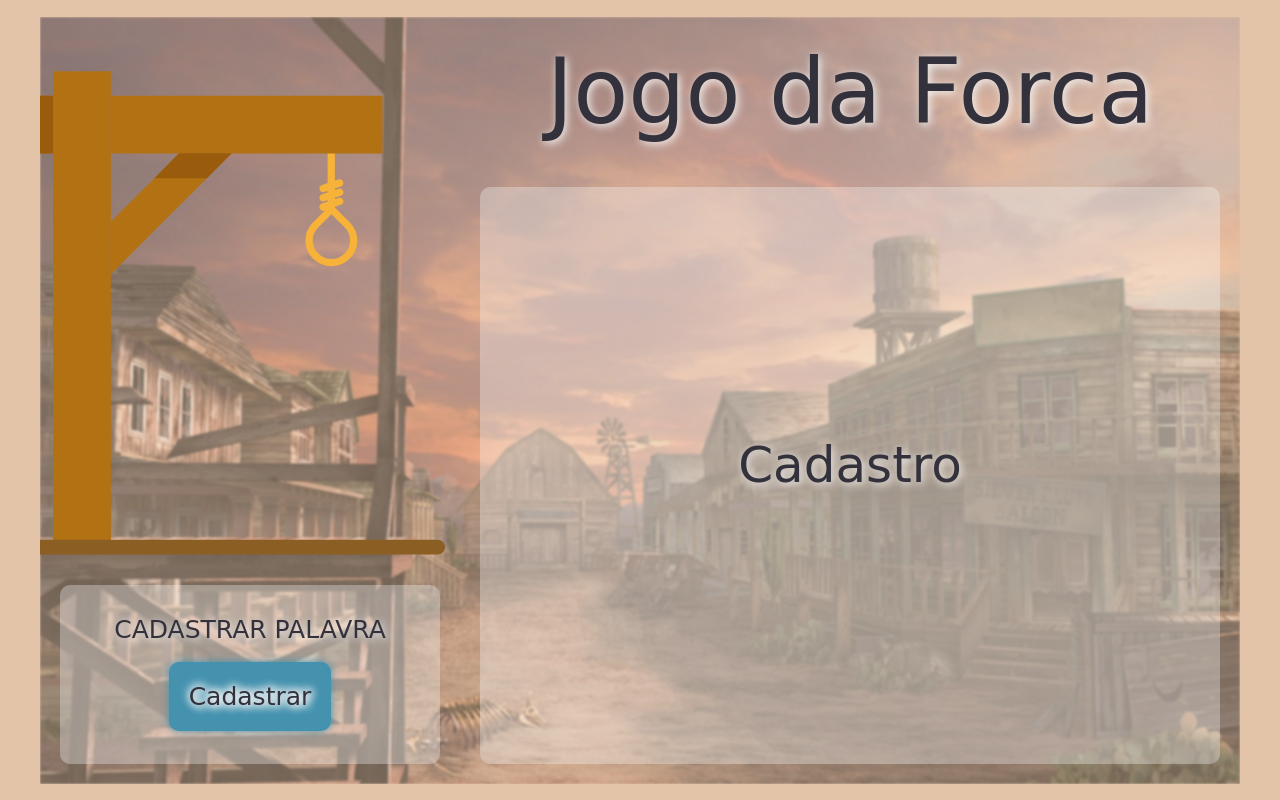
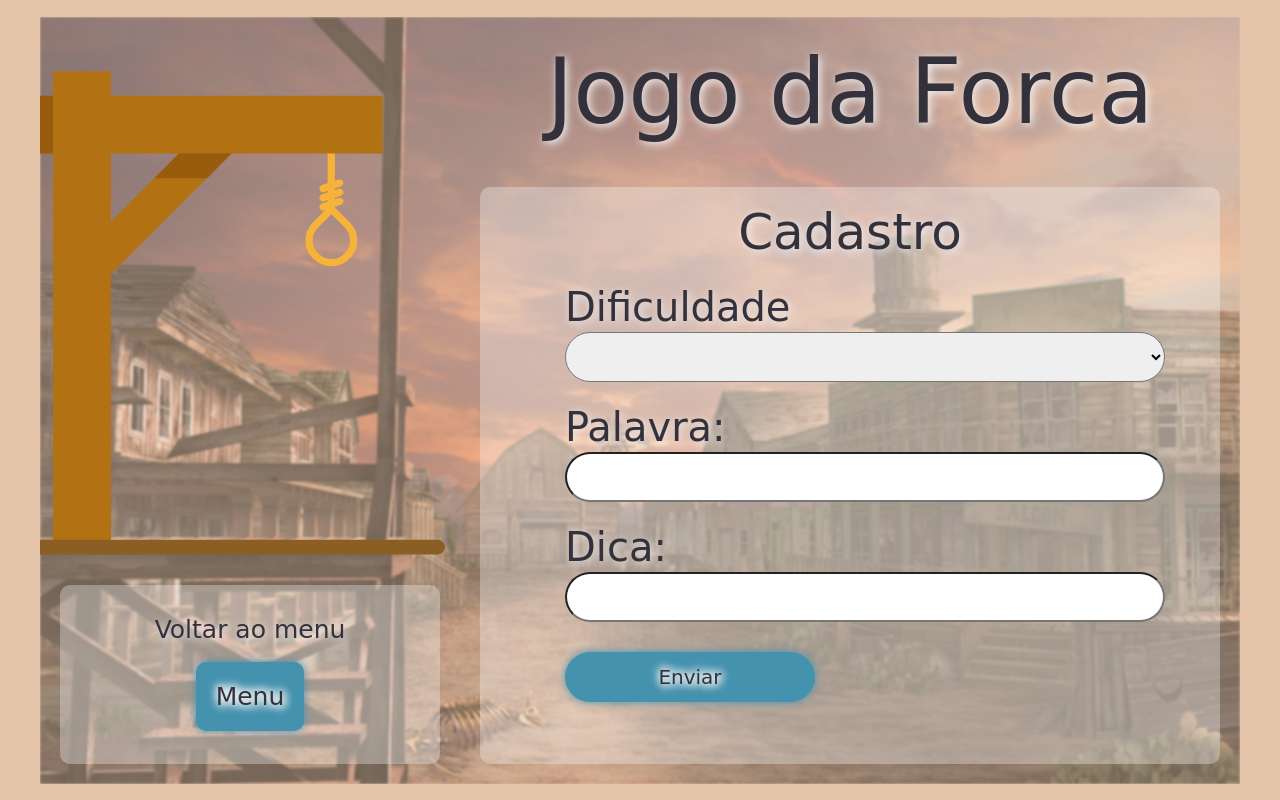
Before and after one commit to lucaslima0209/web-atividade-9, a plain HTML site: page index.html in a window 1280 px wide. Both pictures are taken after a click on the button "Cadastrar". Drawn offline with Linux system fonts and the light colour scheme; a web font is replaced by a local one.

Commit message:
Commit 4 - adicionar palavras finalizado;

```diff
--- a/estilo.css
+++ b/estilo.css
@@ -139,7 +139,8 @@ p {
 #cadastro {
   display: none;
   flex-direction: column;
-  justify-content: center;
+  justify-content:  top;
+  align-items: center;
   display: none;
   background-color: #f6f5f555;
   margin: 20px;
@@ -204,6 +205,7 @@ button:hover {
   justify-content: center;
   align-items: center;
   padding: 10px;
+  size: 100px;
 }
 
 .teclado {
@@ -243,3 +245,33 @@ button:hover {
 .escondido {
   display: none;
 }
+
+.conteudo-cadastro form{
+  align-items: center;
+  justify-content: center;
+}
+
+.conteudo-cadastro select, input, .botao-cadastro {
+  border-radius: 50px;
+  margin-bottom: 25px;
+  margin-top: 5px;
+  width: 600px;
+  height: 50px;
+  text-align: left;
+  padding: 3px;
+  font-size: 25px;
+}
+
+.conteudo-cadastro .botao-cadastro {
+  width: 250px;
+  font-size: 20px;
+  text-align: center;
+}
+
+.conteudo-cadastro select {
+  font-size: 25px;
+}
+
+.p-cadastro{
+  font-size: 40px;
+}
--- a/index.html
+++ b/index.html
@@ -42,7 +42,7 @@
       </div>
       <div class="mensagem">
         <div class="texto"><p>CADASTRAR PALAVRA</p></div>
-        <button class="reiniciar">Reiniciar</button>
+        <button class="menu">Menu</button>
         <button class="cadastrar">Cadastrar</button>
       </div>
     </div>
@@ -60,7 +60,36 @@
         </div>
         <div id="cadastro">
           <h2>Cadastro</h2>
-
+          <div class="conteudo-cadastro">
+            <form class="form">
+              <p class="p-cadastro">
+                <label for="Dificuldade">Dificuldade</label>
+              </p>
+              <p class="p-cadastro">
+                <select name="dificuldade" id="nova-dificuldade">
+                  <option value="vazio"></option>
+                  <option value="facil">Fácil (5 letras)</option>
+                  <option value="medio">Médio (7 letras)</option>
+                  <option value="dificil">Difícil (9 letras)</option>
+                </select>
+              </p>
+              <p class="p-cadastro">
+                <label for="nome">Palavra:</label>
+              </p>
+              <p class="p-cadastro">
+                <input type="text" name="nova-palavra" id="nova-palavra">
+              </p>
+              <p class="p-cadastro">
+                <label for="dica">Dica:</label>
+              </p>
+              <p class="p-cadastro">
+                <input type="text" name="ova-ndica" id="nova-dica">
+              </p>
+            </form>
+            <p>
+              <button class="botao-cadastro">Enviar</button>
+            </p>
+          </div>
         </div>
         <div id="jogo">
           <div class="respsota">
--- a/jogo.js
+++ b/jogo.js
@@ -9,12 +9,14 @@ const elementos = {
   teclado: document.querySelector('.teclado'),
   palavra: document.querySelector('.palavra'),
   dica: document.getElementById('dica'),
+  formulario : document.querySelector('.form'),
   botoes: {
     facil: document.querySelector('.botao-facil'),
     medio: document.querySelector('.botao-medio'),
     dificil: document.querySelector('.botao-dificil'),
-    reiniciar: document.querySelector('.reiniciar'),
+    menu: document.querySelector('.menu'),
     cadastrar: document.querySelector('.cadastrar'),
+    adicionarPalavra: document.querySelector('.botao-cadastro'),
   },
   boneco: [
     document.querySelector('.boneco-cabeca'),
@@ -27,44 +29,46 @@ const elementos = {
 };
 
 const palavras = {
-  facil: [{valor: 'anciã', dica: 'mulher de idade avançada, respeitável.'},
-  {valor: 'série', dica: 'classe, categoria.'},
-  {valor: 'morte', dica: 'fim da vida.'},
-  {valor: 'maior', dica: 'que supera outro em quantidade, grandeza.'},
-  {valor: 'noite', dica: 'horário em que está escuro.'},
-  {valor: 'ímpar', dica: 'número não divisível por 2.'},
-  {valor: 'salvo', dica: 'algo preservado, intacto.'},
-  {valor: 'vetor', dica: 'na informática, estrutura que armazena um conjunto de dados.'},
-  {valor: 'pizza', dica: 'alimento de forma redonda de origem italiana.'},
+  facil: [{valor: 'anciã', dica: 'mulher de idade avançada, respeitável'},
+  {valor: 'série', dica: 'classe, categoria'},
+  {valor: 'morte', dica: 'fim da vida'},
+  {valor: 'maior', dica: 'que supera outro em quantidade, grandeza'},
+  {valor: 'noite', dica: 'horário em que está escuro'},
+  {valor: 'ímpar', dica: 'número não divisível por 2'},
+  {valor: 'salvo', dica: 'algo preservado, intacto'},
+  {valor: 'vetor', dica: 'na informática, estrutura que armazena um conjunto de dados'},
+  {valor: 'pizza', dica: 'alimento de forma redonda de origem italiana'},
   {valor: 'sagaz', dica: 'pessoa que não se deixa ser enganada'},],
 
-  medio: [{valor: 'cônjuge', dica: 'pessoa com quem se tem uma relação semelhante ao casamento.'},
-  {valor: 'exceção', dica: 'ruptura de regra ou norma.'},
-  {valor: 'efêmero', dica: 'que tem curta duração, temporário.'},
-  {valor: 'prolixo', dica: 'que usa palavras em excesso.'},
-  {valor: 'idílico', dica: 'que resulta de um sonho, de um devaneio, de uma utopia.'},
-  {valor: 'análogo', dica: 'que é semelhante, idêntico a outra coisa ou pessoa.'},
-  {valor: 'caráter', dica: 'formação moral, índole.'},
-  {valor: 'genuíno', dica: 'algo verdadeiro, puro, correto.'},
-  {valor: 'estória', dica: 'texto popular, narrativa infantil.'},
-  {valor: 'sublime', dica: 'que transcende o humano, não é ordinário, comum.'},],
+  medio: [{valor: 'cônjuge', dica: 'pessoa com quem se tem uma relação semelhante ao casamento'},
+  {valor: 'exceção', dica: 'ruptura de regra ou norma'},
+  {valor: 'efêmero', dica: 'que tem curta duração, temporário'},
+  {valor: 'prolixo', dica: 'que usa palavras em excesso'},
+  {valor: 'idílico', dica: 'que resulta de um sonho, de um devaneio, de uma utopia'},
+  {valor: 'análogo', dica: 'que é semelhante, idêntico a outra coisa ou pessoa'},
+  {valor: 'caráter', dica: 'formação moral, índole'},
+  {valor: 'genuíno', dica: 'algo verdadeiro, puro, correto'},
+  {valor: 'estória', dica: 'texto popular, narrativa infantil'},
+  {valor: 'sublime', dica: 'que transcende o humano, não é ordinário, comum'},],
 
-  dificil: [{valor: 'concepção', dica: 'conhecimento sobre algo, ideia.'},
-  {valor: 'plenitude', dica: 'condição daquilo que está completo, inteiro, sem espaço.'},
-  {valor: 'essencial', dica: 'algo muito necessário, fundamental.'},
-  {valor: 'hipócrita', dica: 'pessoa que finge sentir o que não sente, falso.'},
-  {valor: 'perspicaz', dica: 'que possui inteligência e sagacidade.'},
-  {valor: 'paradigma', dica: 'padrão já estabelecido, norma.'},
-  {valor: 'dicotomia', dica: 'oposição entre duas coisas, ex.: o bem e o mal.'},
-  {valor: 'hegemonia', dica: 'influência absoluta, liderança ou superioridade.'},
-  {valor: 'ratificar', dica: 'validar um ato ou compromisso.'},
-  {valor: 'propósito', dica: 'aquilo que se busca realizar, alcançar.'},],
+  dificil: [{valor: 'concepção', dica: 'conhecimento sobre algo, ideia'},
+  {valor: 'plenitude', dica: 'condição daquilo que está completo, inteiro, sem espaço'},
+  {valor: 'essencial', dica: 'algo muito necessário, fundamental'},
+  {valor: 'hipócrita', dica: 'pessoa que finge sentir o que não sente, falso'},
+  {valor: 'perspicaz', dica: 'que possui inteligência e sagacidade'},
+  {valor: 'paradigma', dica: 'padrão já estabelecido, norma'},
+  {valor: 'dicotomia', dica: 'oposição entre duas coisas, ex: o bem e o mal'},
+  {valor: 'hegemonia', dica: 'influência absoluta, liderança ou superioridade'},
+  {valor: 'ratificar', dica: 'validar um ato ou compromisso'},
+  {valor: 'propósito', dica: 'aquilo que se busca realizar, alcançar'},],
 };
 
 const cadastrarPalavra = () => {
   elementos.telaInicial.style.display = 'none';
   elementos.telaCadastro.style.display = 'flex';
-
+  elementos.textoMensagem.textContent = 'Voltar ao menu'
+  elementos.botoes.menu.style.display = 'flex';
+  elementos.botoes.cadastrar.style.display = 'none';
 }
 
 const novoJogo = () => {
@@ -80,7 +84,7 @@ const novoJogo = () => {
     chances: 6,
 
     definirPalavra: function (palavra, dica) {
-      elementos.dica.textContent = `Dica: ${dica}`
+      elementos.dica.textContent = `Dica: ${dica}.`
       this.palavra.original = palavra;
       this.palavra.tamanho = palavra.length;
       this.acertos = '';
@@ -114,17 +118,19 @@ const novoJogo = () => {
     },
   };
 
+  elementos.formulario.reset();
 
-  elementos.botoes.reiniciar.style.display = 'none';
+  elementos.botoes.menu.style.display = 'none';
   elementos.botoes.cadastrar.style.display = 'flex';
 
   elementos.dica.style.display = 'none';
   elementos.telaInicial.style.display = 'flex';
   elementos.telaJogo.style.display = 'none';
+  elementos.telaCadastro.style.display = 'none';
   elementos.telaMensagem.style.display = 'flex';
   elementos.telaMensagem.classList.remove('mensagem-vitoria');
   elementos.telaMensagem.classList.remove('mensagem-derrota');
-  elementos.textoMensagem.textContent = 'CADASTRAR PALAVRA';
+  elementos.textoMensagem.textContent = 'Cadastrar Palavra';
   for (const parte of elementos.boneco) {
     parte.classList.remove('escondido');
     parte.classList.add('escondido');
@@ -173,7 +179,7 @@ const mostrarMensagem = vitoria => {
   const mensagem = vitoria ? '<p>Parabéns!</p><p>Você GANHOU!</p>' : '<p>Que pena!</p><p>Você PERDEU!</p>';
   elementos.textoMensagem.innerHTML = mensagem;
   elementos.telaMensagem.style.display = 'flex';
-  elementos.botoes.reiniciar.style.display = 'flex';
+  elementos.botoes.menu.style.display = 'flex';
   elementos.botoes.cadastrar.style.display = 'none';
   elementos.telaMensagem.classList.add(`mensagem-${vitoria ? 'vitoria' : 'derrota'}`);
 };
@@ -210,6 +216,39 @@ const iniciarJogo = dificuldade => {
 
 };
 
+const adicionarPalavra = () => {
+
+  const novaPalavra = document.getElementById('nova-palavra').value;
+  const novaDica = document.getElementById('nova-dica').value;
+  const novaDificuldade = document.getElementById('nova-dificuldade').value;
+
+  if(!novaPalavra || !novaDica || novaDificuldade == 'vazio'){
+    alert("Erro! Alguma informação está vazia!");
+
+  }else if((novaPalavra.length != 5 && novaDificuldade == 'facil') ||
+           (novaPalavra.length != 7 && novaDificuldade == 'medio') ||
+           (novaPalavra.length != 9 && novaDificuldade == 'dificil')){
+    alert("Erro! O número de letras da palavra não corresponde à dificuldade selecionada!");
+  }else{
+    if(novaDificuldade == 'facil'){
+      palavras.facil.push({valor: novaPalavra, dica: novaDica});
+      console.log(palavras.facil);
+      alert("Palavra adicionada com sucesso!");
+    }
+    if(novaDificuldade == 'medio'){
+      palavras.medio.push({valor: novaPalavra, dica: novaDica});
+      console.log(palavras.medio);
+      alert("Palavra adicionada com sucesso!");
+    }
+    if(novaDificuldade == 'dificil'){
+      palavras.dificil.push({valor: novaPalavra, dica: novaDica});
+      console.log(palavras.dificil);
+      alert("Palavra adicionada com sucesso!");
+    }
+    novoJogo();
+  }
+}
+
 const replace = (str, i, newChar) => str.substring(0, i) + newChar + str.substring(i + 1);
 
 elementos.botoes.facil.addEventListener('click', () => iniciarJogo('facil'));
@@ -217,6 +256,8 @@ elementos.botoes.medio.addEventListener('click', () => iniciarJogo('medio'));
 elementos.botoes.dificil.addEventListener('click', () => iniciarJogo('dificil'));
 
 elementos.botoes.cadastrar.addEventListener('click', () => cadastrarPalavra());
-elementos.botoes.reiniciar.addEventListener('click', () => novoJogo());
+elementos.botoes.menu.addEventListener('click', () => novoJogo());
+
+elementos.botoes.adicionarPalavra.addEventListener('click', () => adicionarPalavra());
 
 novoJogo();
```
